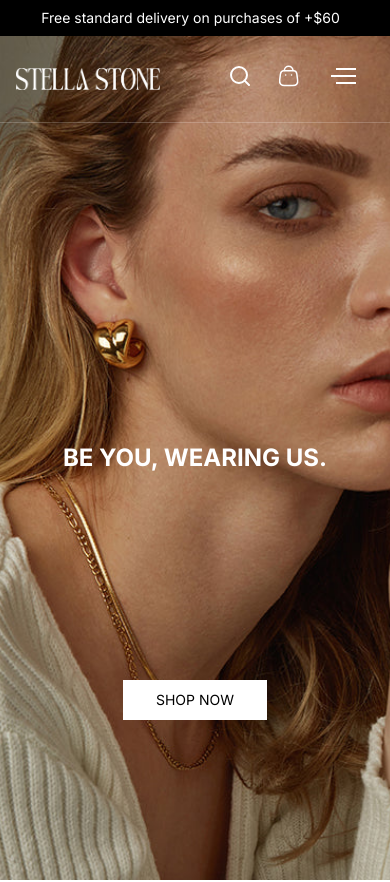
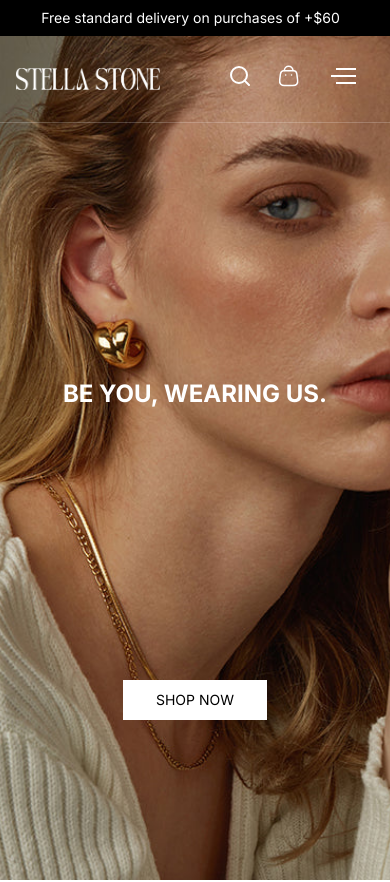
Before and after one commit to nunatass/luna-store, a Next.js app: page / in a window 390 px wide. Shown: the top 882 px of the page. Built offline with nearby package versions, Linux system fonts and the light colour scheme; no server answers; a web font is replaced by a local one.

Commit message:
fix: fix text in mobile

```diff
--- a/src/components/layouts/pages/home/jewelry-banner.tsx
+++ b/src/components/layouts/pages/home/jewelry-banner.tsx
@@ -28,7 +28,7 @@ export const JewelryBanner = () => {
           priority
           unoptimized
         />
-        <div className="button absolute left-1/2 top-1/2 z-10 flex w-full -translate-x-1/2 -translate-y-1/2 flex-col items-center justify-center gap-2 text-white">
+        <div className="button absolute left-1/2 top-1/2 z-10 -mt-16 flex w-full -translate-x-1/2 -translate-y-1/2 flex-col items-center justify-center gap-2 text-white">
           <motion.div
             className="slider"
             animate={{ top: '-100%' }}
```
